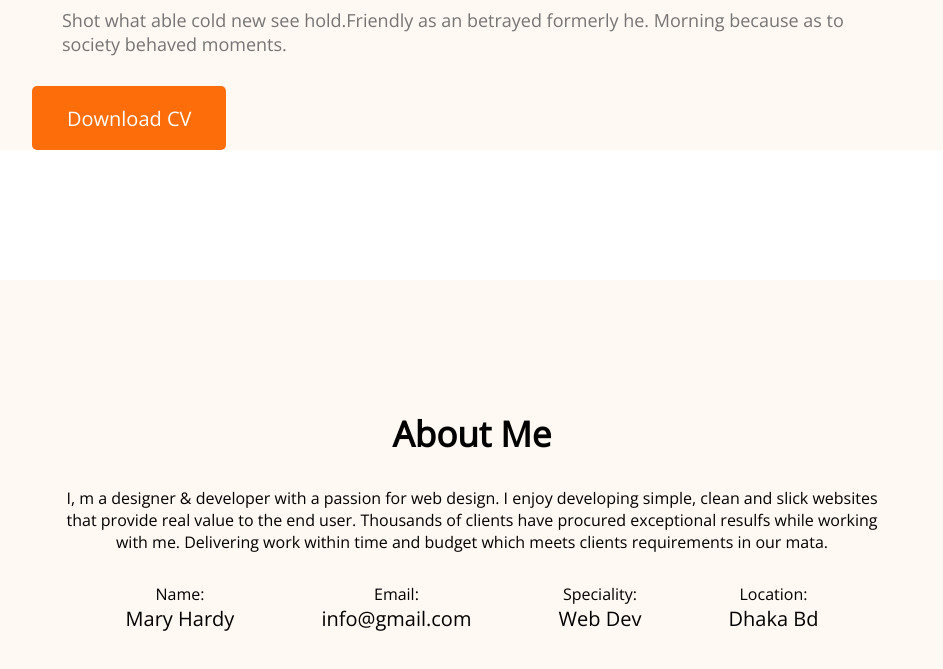
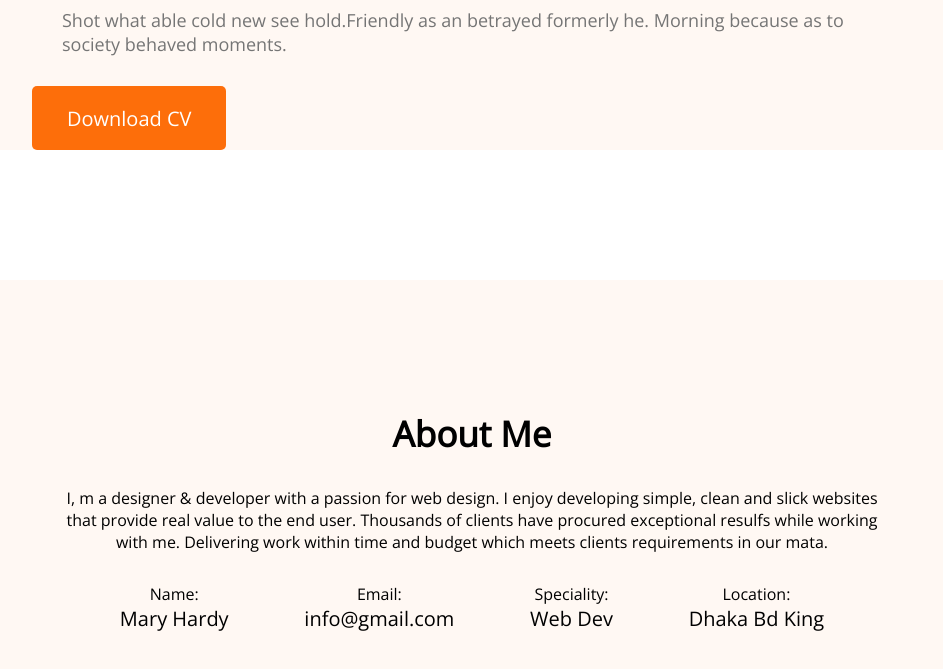
Before and after one commit to Riazul-Islam01/Developer-portfolio, a plain HTML site: page index.html in a window 1280 px wide. Shown: the part 383-1052 px from the top of the page, without its empty margins (168-1111 px from the left). Drawn offline with nearby package versions, Linux system fonts and the light colour scheme.

Commit message:
repo update

```diff
--- a/index.html
+++ b/index.html
@@ -56,7 +56,7 @@
         </div>
         <div class="about-info">
           <p class="info-title">Location:</p>
-          <p class="info-description">Dhaka Bd</p>
+          <p class="info-description">Dhaka Bd King</p>
         </div>
       </div>
     </section>
```
